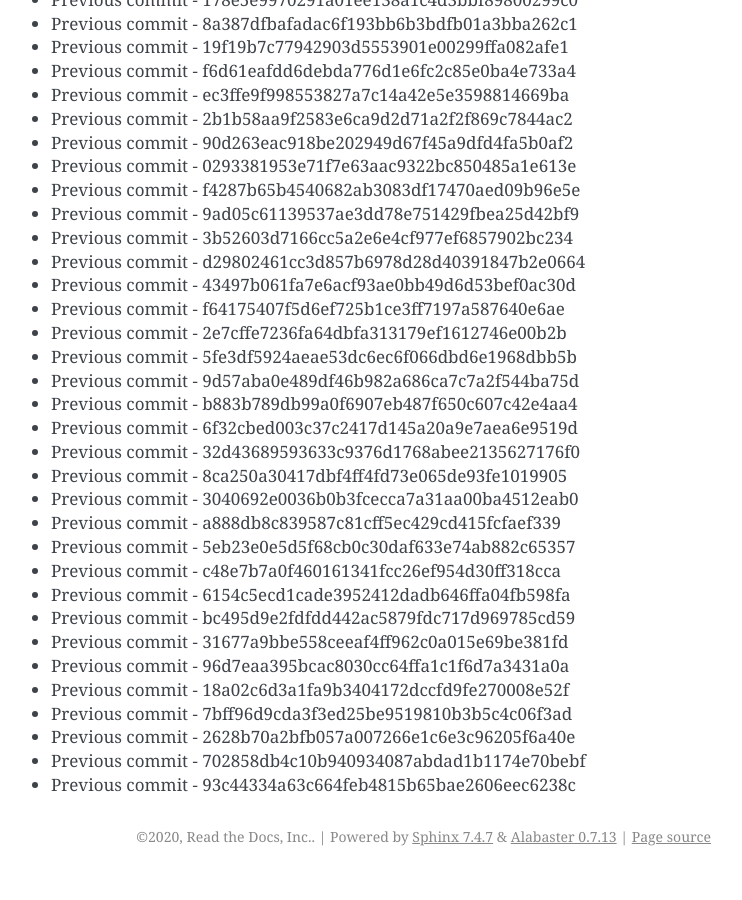
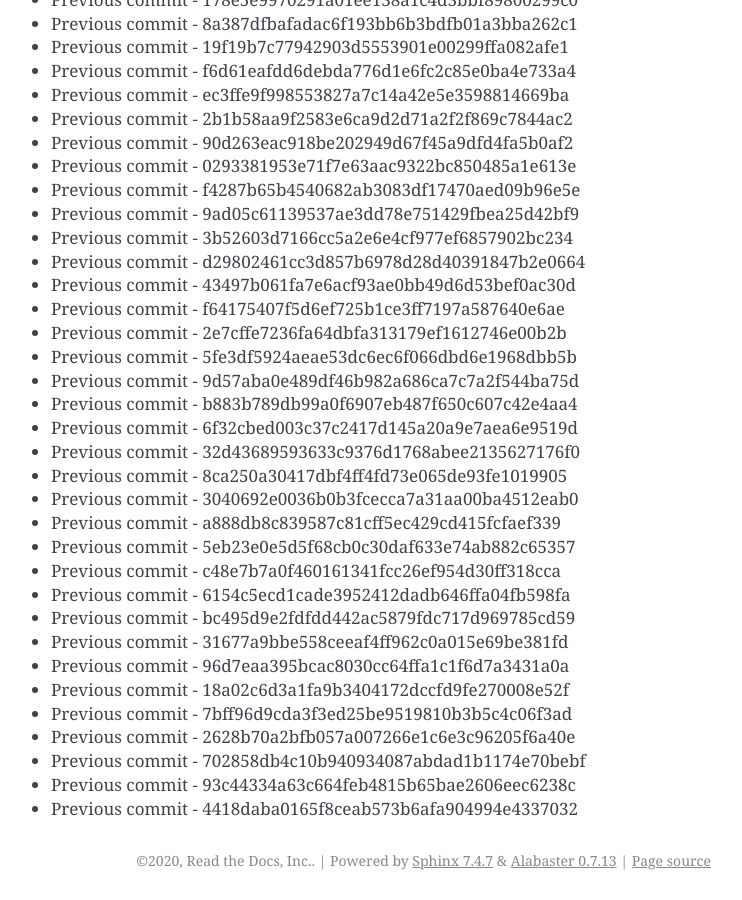
Before and after one commit to readthedocs/rtd-git-stresstest, a Sphinx documentation site: the page built from docs/updates.rst, in a window 1280 px wide and 900 px high, scrolled down 12697 px. Shown: the whole window, without its empty margins (399-1141 px from the left). Built offline with Sphinx 7.4.7, drawn with Linux system fonts in a browser that asks for light colours; before the commit the page ends 13573 px from its top, so only the background shows below that.

Commit message:
Generating commit from previous: 4418daba0165f8ceab573b6afa904994e4337032

```diff
--- a/docs/updates.rst
+++ b/docs/updates.rst
@@ -565,3 +565,4 @@ It can be tested for any performance characteristics.
 * Previous commit - 2628b70a2bfb057a007266e1c6e3c96205f6a40e
 * Previous commit - 702858db4c10b940934087abdad1b1174e70bebf
 * Previous commit - 93c44334a63c664feb4815b65bae2606eec6238c
+* Previous commit - 4418daba0165f8ceab573b6afa904994e4337032
```
